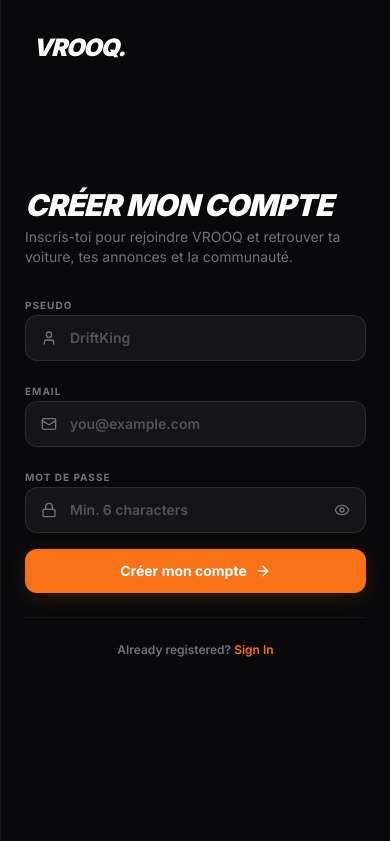
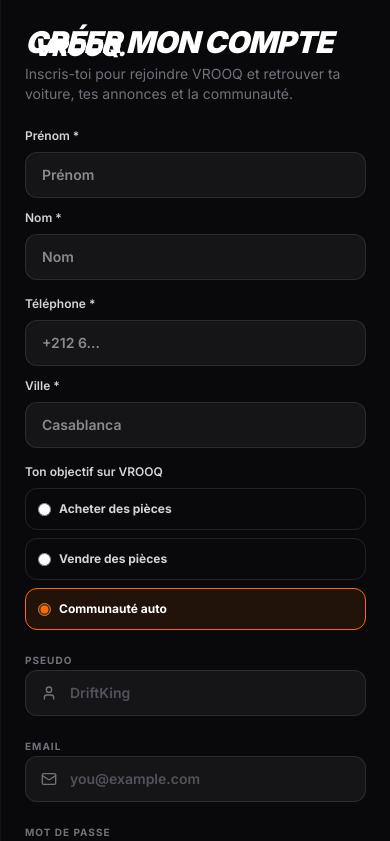
Before and after one commit to indepadib/Crankd, a Next.js app in the folder web/: page /signup in a window 390 px wide. Shown: the top 841 px of the page. Built offline with nearby package versions, Linux system fonts and the light colour scheme; no server answers.

Commit message:
feat(signup): collect member identity privately with seller/buyer intent and optional marketing consent

```diff
--- a/web/app/(auth)/signup/page.tsx
+++ b/web/app/(auth)/signup/page.tsx
@@ -12,6 +12,12 @@ function SignupFormContent() {
     const searchParams = useSearchParams();
 
     const [username, setUsername] = useState(() => searchParams.get('username')?.replace(/\s+/g, '') || '');
+    const [firstName, setFirstName] = useState('');
+    const [lastName, setLastName] = useState('');
+    const [contactPhone, setContactPhone] = useState('');
+    const [city, setCity] = useState('');
+    const [accountIntent, setAccountIntent] = useState<'buy' | 'sell' | 'explore'>('explore');
+    const [marketingConsent, setMarketingConsent] = useState(false);
     const [email, setEmail] = useState('');
     const [password, setPassword] = useState('');
     const [showPassword, setShowPassword] = useState(false);
@@ -27,6 +33,14 @@ function SignupFormContent() {
             return;
         }
 
+        if (firstName.trim().length < 2 || lastName.trim().length < 2 || city.trim().length < 2 || contactPhone.trim().length < 9) {
+            setError('Complète ton prénom, ton nom, ton téléphone et ta ville.');
+            return;
+        }
+        if (password.length < 8) {
+            setError('Utilise un mot de passe d’au moins 8 caractères.');
+            return;
+        }
         setLoading(true);
         setError(null);
 
@@ -38,7 +52,13 @@ function SignupFormContent() {
                     emailRedirectTo: `${window.location.origin}/login`,
                     data: {
                         username,
-                        full_name: username
+                        full_name: username,
+                        first_name: firstName.trim(),
+                        last_name: lastName.trim(),
+                        contact_phone: contactPhone.trim(),
+                        city: city.trim(),
+                        account_intent: accountIntent,
+                        marketing_opt_in: marketingConsent
                     }
                 }
             });
@@ -48,7 +68,7 @@ function SignupFormContent() {
                 setLoading(false);
             } else {
                 if (data.session) {
-                    router.replace('/feed');
+                    router.replace(accountIntent === 'sell' ? '/marketplace/parts/sell' : accountIntent === 'buy' ? '/marketplace/parts' : '/feed');
                 } else {
                     setSuccess(true);
                 }
@@ -98,6 +118,37 @@ function SignupFormContent() {
             )}
 
             <form onSubmit={handleSignup} className="space-y-4">
+                <div className="grid grid-cols-1 gap-3 sm:grid-cols-2">
+                    <label className="text-xs font-semibold text-zinc-300">Prénom *
+                        <input className="mt-2 w-full rounded-xl border border-white/10 bg-white/5 px-4 py-3 text-sm text-white focus:border-orange-500" value={firstName} onChange={e=>setFirstName(e.target.value)} autoComplete="given-name" minLength={2} maxLength={70} required placeholder="Prénom"/>
+                    </label>
+                    <label className="text-xs font-semibold text-zinc-300">Nom *
+                        <input className="mt-2 w-full rounded-xl border border-white/10 bg-white/5 px-4 py-3 text-sm text-white focus:border-orange-500" value={lastName} onChange={e=>setLastName(e.target.value)} autoComplete="family-name" minLength={2} maxLength={70} required placeholder="Nom"/>
+                    </label>
+                </div>
+                <div className="grid grid-cols-1 gap-3 sm:grid-cols-2">
+                    <label className="text-xs font-semibold text-zinc-300">Téléphone *
+                        <input className="mt-2 w-full rounded-xl border border-white/10 bg-white/5 px-4 py-3 text-sm text-white focus:border-orange-500" type="tel" value={contactPhone} onChange={e=>setContactPhone(e.target.value)} autoComplete="tel" minLength={9} maxLength={20} required placeholder="+212 6…"/>
+                    </label>
+                    <label className="text-xs font-semibold text-zinc-300">Ville *
+                        <input className="mt-2 w-full rounded-xl border border-white/10 bg-white/5 px-4 py-3 text-sm text-white focus:border-orange-500" value={city} onChange={e=>setCity(e.target.value)} autoComplete="address-level2" minLength={2} maxLength={100} required placeholder="Casablanca"/>
+                    </label>
+                </div>
+                <fieldset className="space-y-2">
+                    <legend className="text-xs font-semibold text-zinc-300">Ton objectif sur VROOQ</legend>
+                    <div className="grid gap-2 sm:grid-cols-3">
+                        {([
+                            ['buy', 'Acheter des pièces'],
+                            ['sell', 'Vendre des pièces'],
+                            ['explore', 'Communauté auto']
+                        ] as const).map(([value,label])=>(
+                            <label key={value} className={"flex cursor-pointer items-center gap-2 rounded-xl border px-3 py-3 text-xs font-bold " + (accountIntent===value?"border-orange-500 bg-orange-500/10 text-white":"border-white/10 text-zinc-300")}>
+                                <input type="radio" name="account_intent" checked={accountIntent===value} onChange={()=>setAccountIntent(value)} className="accent-orange-500"/>{label}
+                            </label>
+                        ))}
+                    </div>
+                    {accountIntent==='sell' && <p className="text-xs leading-5 text-orange-200">Après inscription, tu pourras activer gratuitement ta boutique. La vérification vendeur est distincte.</p>}
+                </fieldset>
                 {/* Username */}
                 <div className="space-y-1.5">
                     <label htmlFor="signup-username" className="text-[10px] font-bold text-zinc-500 uppercase tracking-widest">Pseudo</label>
@@ -146,8 +197,8 @@ function SignupFormContent() {
                             value={password}
                             onChange={e => setPassword(e.target.value)}
                             required
-                            minLength={6}
-                            placeholder="Min. 6 characters"
+                            minLength={8}
+                            placeholder="Au moins 8 caractères"
                             className="w-full pl-11 pr-12 py-3 bg-white/5 border border-white/10 rounded-xl text-white placeholder-text-muted text-sm focus:outline-none focus:border-signal-orange/40 focus:bg-white/10 transition-all font-semibold"
                         />
                         <button
@@ -161,6 +212,11 @@ function SignupFormContent() {
                     </div>
                 </div>
 
+                <label className="flex items-start gap-3 text-xs leading-5 text-zinc-400">
+                    <input type="checkbox" checked={marketingConsent} onChange={e=>setMarketingConsent(e.target.checked)} className="mt-0.5 accent-orange-500"/>
+                    Je souhaite recevoir des actualités et offres VROOQ. Ce choix est facultatif.
+                </label>
+                <p className="text-[11px] leading-5 text-zinc-500">Ton prénom, nom, téléphone et ville sont réservés à la gestion de ton compte. Ton pseudo est public. Tu pourras choisir de rejoindre des clubs automobile après avoir ajouté ta voiture.</p>
                 {error && (
                     <div className="p-4 bg-red-500/10 border border-red-500/20 rounded-xl text-red-400 text-xs font-semibold leading-relaxed">
                         {error}
```
